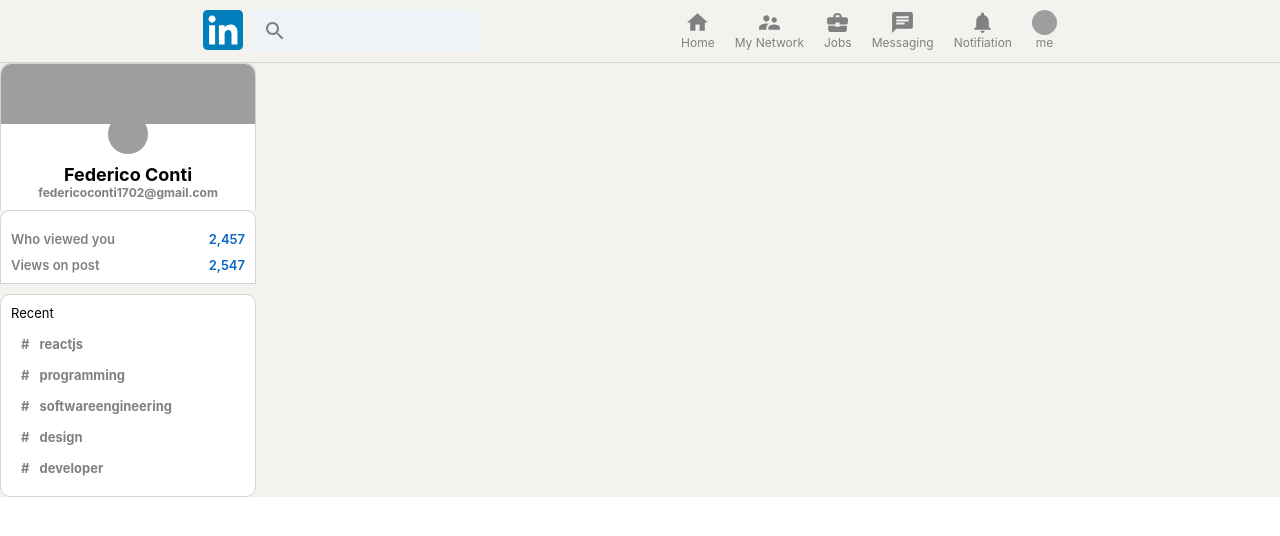
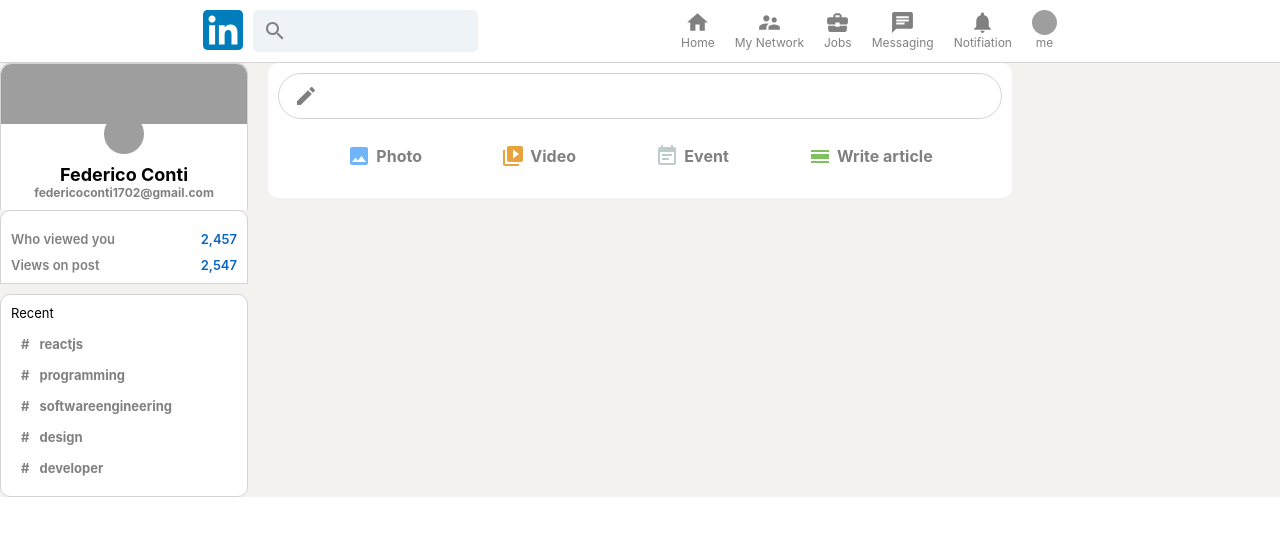
Before and after one commit to Federico-Conti/ReactJsApps, a React (Create React App) app in the folder linkedin-clone/: page / in a window 1280 px wide. Shown: the top 536 px of the page. Built offline with nearby package versions, Linux system fonts and the light colour scheme; grey boxes are pictures that could not be loaded.

Commit message:
linkedIn|Build the Feed Section and Input Option

```diff
--- a/linkedin-clone/src/App.js
+++ b/linkedin-clone/src/App.js
@@ -2,6 +2,7 @@
 import './App.css';
 import Header from './Header';
 import Sidebar from './Sidebar';
+import Feed from './Feed';
 
 function App() {
   return (
@@ -11,7 +12,7 @@
       {/* App Body */}
       <div className='app__body'>
         <Sidebar />
-        {/* Feed */}
+        <Feed />
         {/* Widget */}
       </div>
 
--- /dev/null
+++ b/linkedin-clone/src/Feed.css
@@ -0,0 +1,44 @@
+.feed {
+    flex: 0.6;
+    margin: 0 20px;
+}
+
+.feed__inputContainer {
+    background-color: white;
+    padding: 10px;
+    padding-bottom: 20px;
+    border-radius: 10px;
+    margin-bottom: 20px;
+}
+
+.feed__input {
+    border: 1px solid lightgray;
+    border-radius: 30px;
+    display: flex;
+    padding: 10px;
+    color: gray;
+    padding-left: 15px;
+}
+
+.feed__input>form {
+    display: flex;
+    width: 100%;
+}
+
+
+.feed__input>form>input {
+    border: none;
+    flex: 1;
+    margin-left: 10px;
+    outline-width: 0;
+    font-weight: 600;
+}
+
+.feed__input>form>button {
+    display: none;
+}
+
+.input__inputOptions{
+    display: flex;
+    justify-content: space-evenly;
+}
--- /dev/null
+++ b/linkedin-clone/src/Feed.js
@@ -0,0 +1,36 @@
+import React from 'react'
+import './Feed.css'
+import InputOption from './InputOption'
+
+/*Material UI Icons */
+import CreateIcon from '@mui/icons-material/Create';
+import ImageIcon from '@mui/icons-material/Image';
+import EventNoteIcon from '@mui/icons-material/EventNote';
+import CalendarViewDayIcon from '@mui/icons-material/CalendarViewDay';
+import VideoLibraryIcon from '@mui/icons-material/VideoLibrary';
+function Feed() {
+    return <div className="feed">
+        <div className="feed__inputContainer">
+            <div className="feed__input">
+                <CreateIcon />
+                <form>
+                    <input type="text" />
+                    <button type='subm'>Send</button>
+                </form>
+            </div>
+            <div className="input__inputOptions">
+                <InputOption Icon={ImageIcon} title='Photo' color='#70B5F9' />
+                <InputOption Icon={VideoLibraryIcon} title='Video' color='#E7A33E' />
+                <InputOption Icon={EventNoteIcon} title='Event' color='#C0CBCD' />
+                <InputOption Icon={CalendarViewDayIcon} title='Write article' color='#7FC15E' />
+            </div>
+        </div>
+
+        {/*Posts*/}
+
+
+    </div>
+
+}
+
+export default Feed
--- a/linkedin-clone/src/Header.css
+++ b/linkedin-clone/src/Header.css
@@ -2,6 +2,7 @@
     position: sticky; /*a differenza di fixed, quando scorriamo la pagina la sua posizione rimane fissa rispetto allo scorrimento*/
     top: 0;
     display: flex;
+    background-color: white;
     justify-content: space-evenly;
     border-bottom: 0.1px solid lightgray;
     padding-top: 10px;
--- /dev/null
+++ b/linkedin-clone/src/InputOption.css
@@ -0,0 +1,17 @@
+.inputOptions {
+    display: flex;
+    align-items: center;
+    margin-top: 15px;
+    color: gray;
+    padding: 10px;
+    cursor: pointer;
+}
+
+.inputOptions:hover {
+    background-color: whitesmoke;
+    border-radius: 10px;
+}
+
+.inputOptions>h4 {
+    margin-left: 5px;
+}
--- /dev/null
+++ b/linkedin-clone/src/InputOption.js
@@ -0,0 +1,10 @@
+import React from 'react'
+import './InputOption.css'
+function InputOption({Icon,title,color}) {
+  return <div className="inputOptions">
+    <Icon style={{color:color}}/>
+    <h4>{title}</h4>
+  </div>
+}
+
+export default InputOption
```
Also changed, not shown: linkedin-clone/src/Post.js (added, +12 -0 lines), linkedin-clone/src/Post.css (added).
